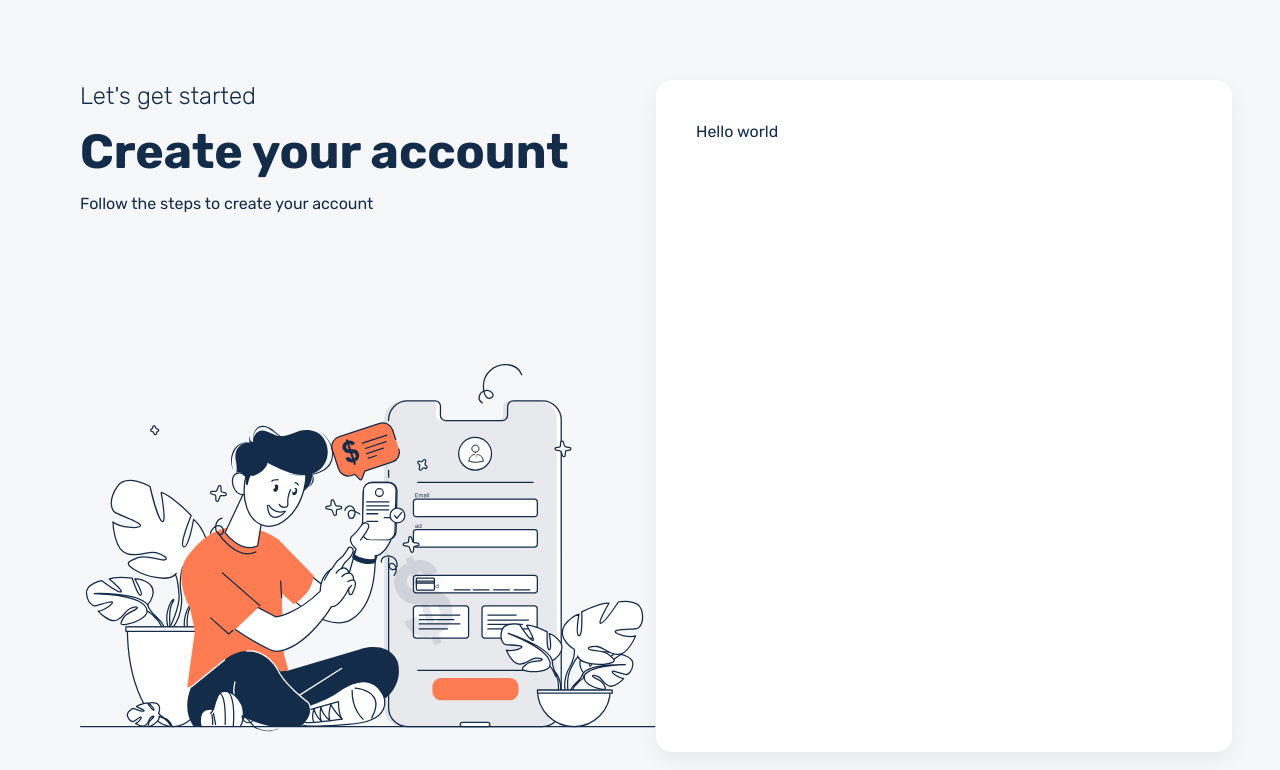
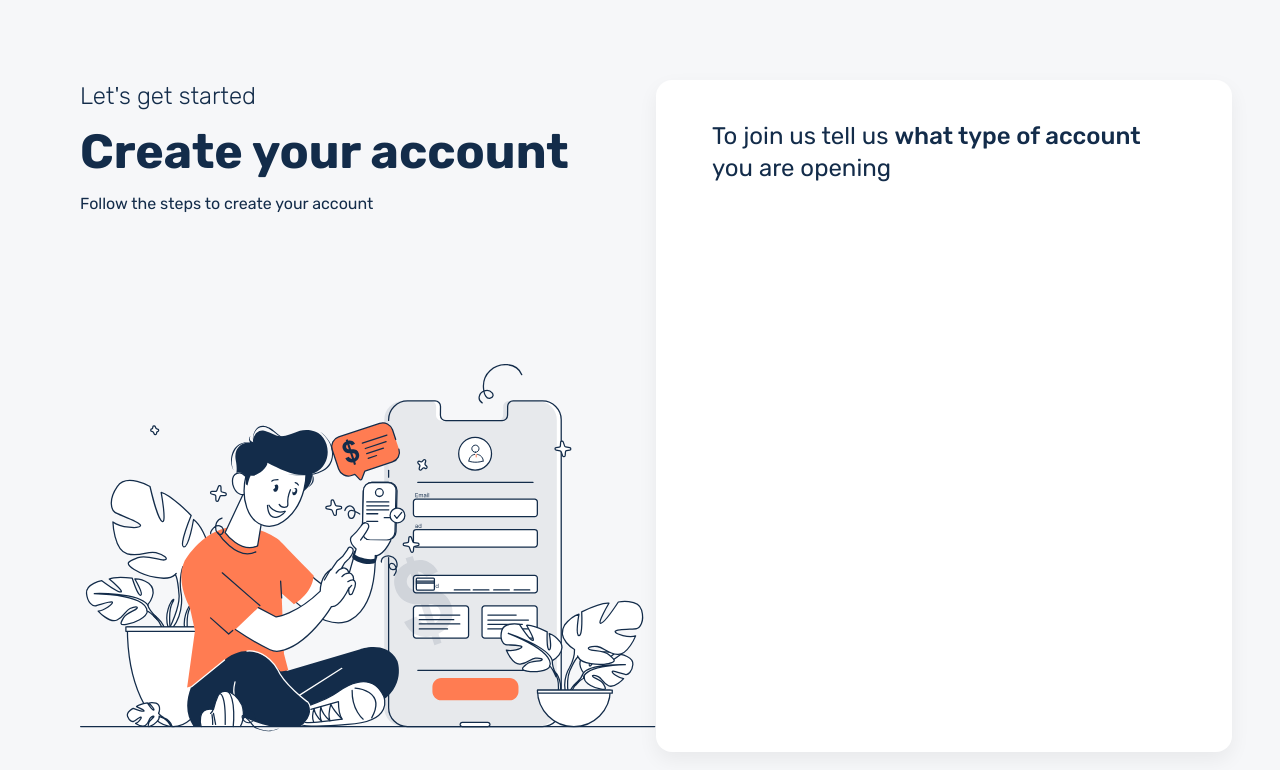
Before and after one commit to Gokul-Gopi/ui-assignment, a Next.js app: page / in a window 1280 px wide. Shown: the top 770 px of the page. Built offline with nearby package versions, Linux system fonts and the light colour scheme.

Commit message:
feat: form-header

```diff
--- /dev/null
+++ b/src/components/home/FormHeader.tsx
@@ -0,0 +1,13 @@
+interface IFormHeaderProps {
+  title: React.ReactNode;
+}
+
+const FormHeader = ({ title }: IFormHeaderProps) => {
+  return (
+    <h2 className="text-xl lg:text-2xl font-normal max-lg:text-balance max-lg:text-center max-lg:mx-auto mb-10 max-w-md">
+      {title}
+    </h2>
+  );
+};
+
+export default FormHeader;
--- /dev/null
+++ b/src/components/home/SelectAccountType.tsx
@@ -0,0 +1,20 @@
+import React from "react";
+import FormHeader from "./FormHeader";
+
+const SelectAccountType = () => {
+  return (
+    <div>
+      <FormHeader
+        title={
+          <p className="font-normal">
+            To join us tell us{" "}
+            <strong className="font-medium">what type of account</strong> you
+            are opening
+          </p>
+        }
+      />
+    </div>
+  );
+};
+
+export default SelectAccountType;
--- a/src/components/layout/AppLayout.tsx
+++ b/src/components/layout/AppLayout.tsx
@@ -7,7 +7,7 @@ interface AppLayoutProps {
 
 const AppLayout = ({ children }: AppLayoutProps) => {
   return (
-    <div className="flex max-lg:flex-col min-h-screen pt-20 pl-20 pb-12 pr-12 max-lg:pt-16 max-lg:px-12 bg-background">
+    <div className="flex max-lg:flex-col min-h-screen pt-20 pl-20 pb-12 pr-12 max-lg:pt-16 max-md:px-6 max-lg:px-12 bg-background">
       <aside className="lg:flex-1 flex flex-col justify-between">
         <header className="flex flex-col gap-3 lg:gap-4 lg:mr-10 max-lg:mb-10">
           <p className="text-xl lg:text-2xl font-light max-lg:text-center">
@@ -29,7 +29,7 @@ const AppLayout = ({ children }: AppLayoutProps) => {
       </aside>
 
       <main className="flex-1 bg-background max-lg:flex max-lg:flex-col">
-        <div className="bg-white p-10 flex-1 rounded-2xl shadow-card h-full">
+        <div className="bg-white py-10 px-14 flex-1 rounded-2xl shadow-card h-full">
           {children}
         </div>
       </main>
--- a/src/pages/index.tsx
+++ b/src/pages/index.tsx
@@ -1,3 +1,20 @@
-export default function Home() {
-  return <>Hello world</>;
-}
+import SelectAccountType from "@/components/home/SelectAccountType";
+import React from "react";
+
+const Page = () => {
+  return (
+    <>
+      <head>
+        <title>Create your account</title>
+        <meta
+          name="description"
+          content="Follow the steps to create your account"
+        />
+      </head>
+
+      <SelectAccountType />
+    </>
+  );
+};
+
+export default Page;
```
